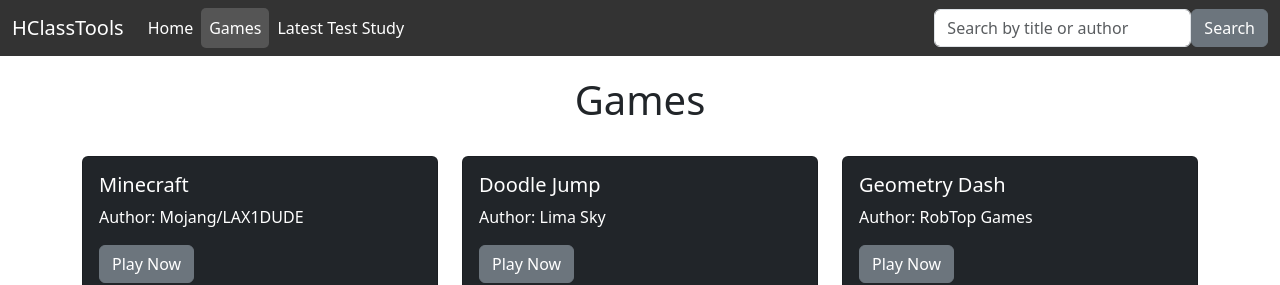
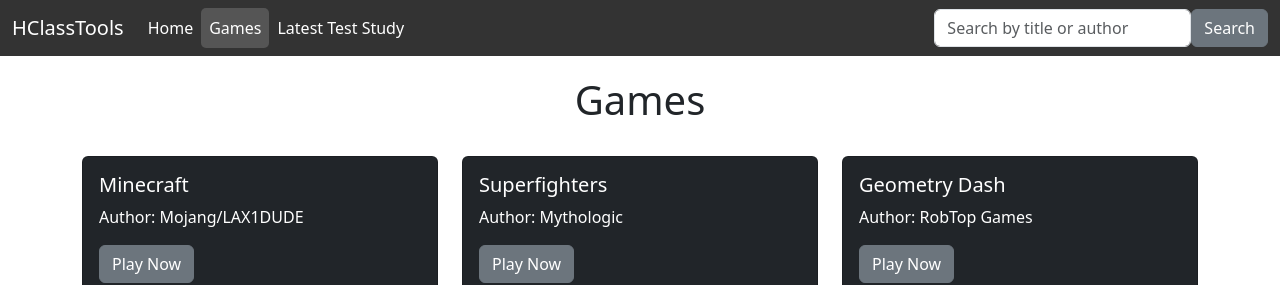
Before and after one commit to hclasstools/hclasstools.github.io, a plain HTML site: page games.html in a window 1280 px wide. Shown: the top 285 px of the page. Drawn offline with nearby package versions, Linux system fonts and the light colour scheme.

Commit message:
Update games.html

```diff
--- a/games.html
+++ b/games.html
@@ -46,8 +46,8 @@
             <div class="col search-item" data-title="doodle jump" data-author="Lima Sky">
                 <div class="card bg-dark text-white">
                     <div class="card-body">
-                        <h5 class="card-title">Doodle Jump</h5>
-                        <p class="card-text">Author: Lima Sky</p>
+                        <h5 class="card-title">Superfighters</h5>
+                        <p class="card-text">Author: Mythologic</p>
                         <a href="./games/doodle-jump.html" class="btn btn-secondary">Play Now</a>
                     </div>
                 </div>
```
